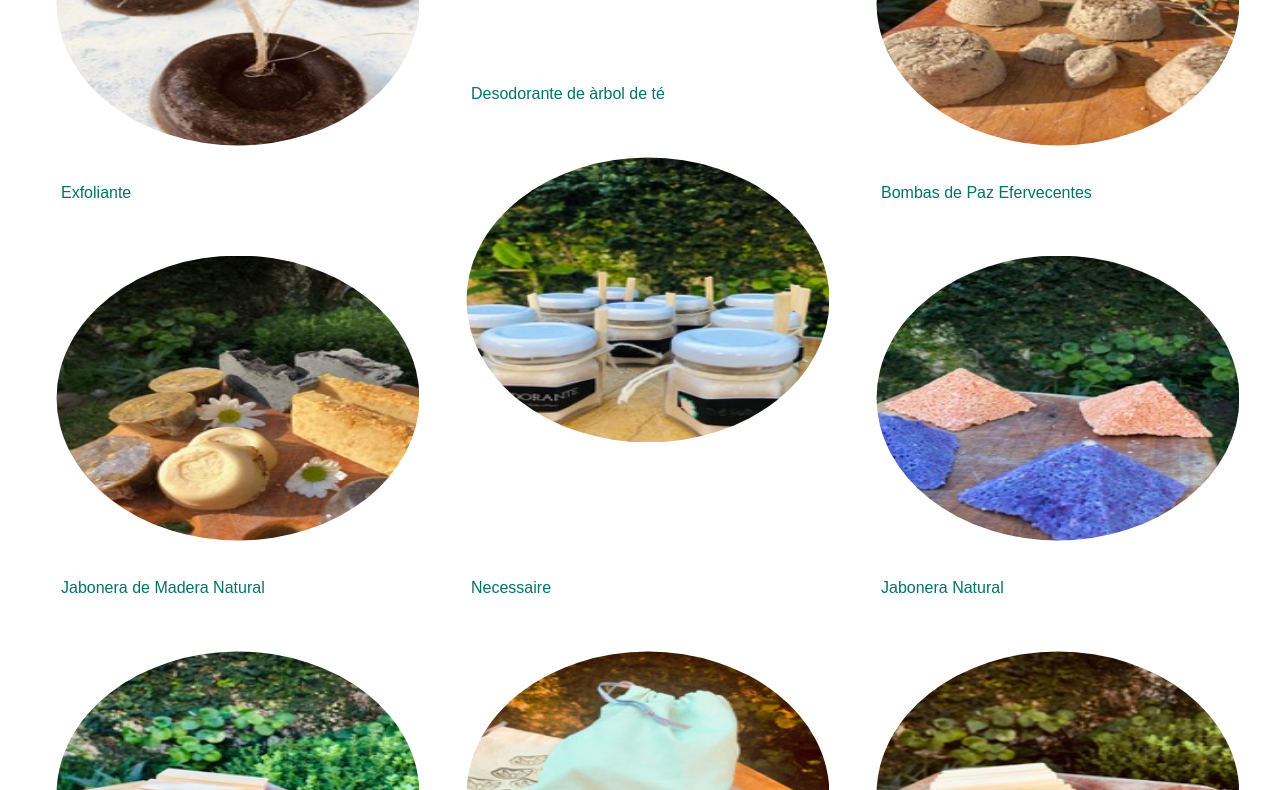
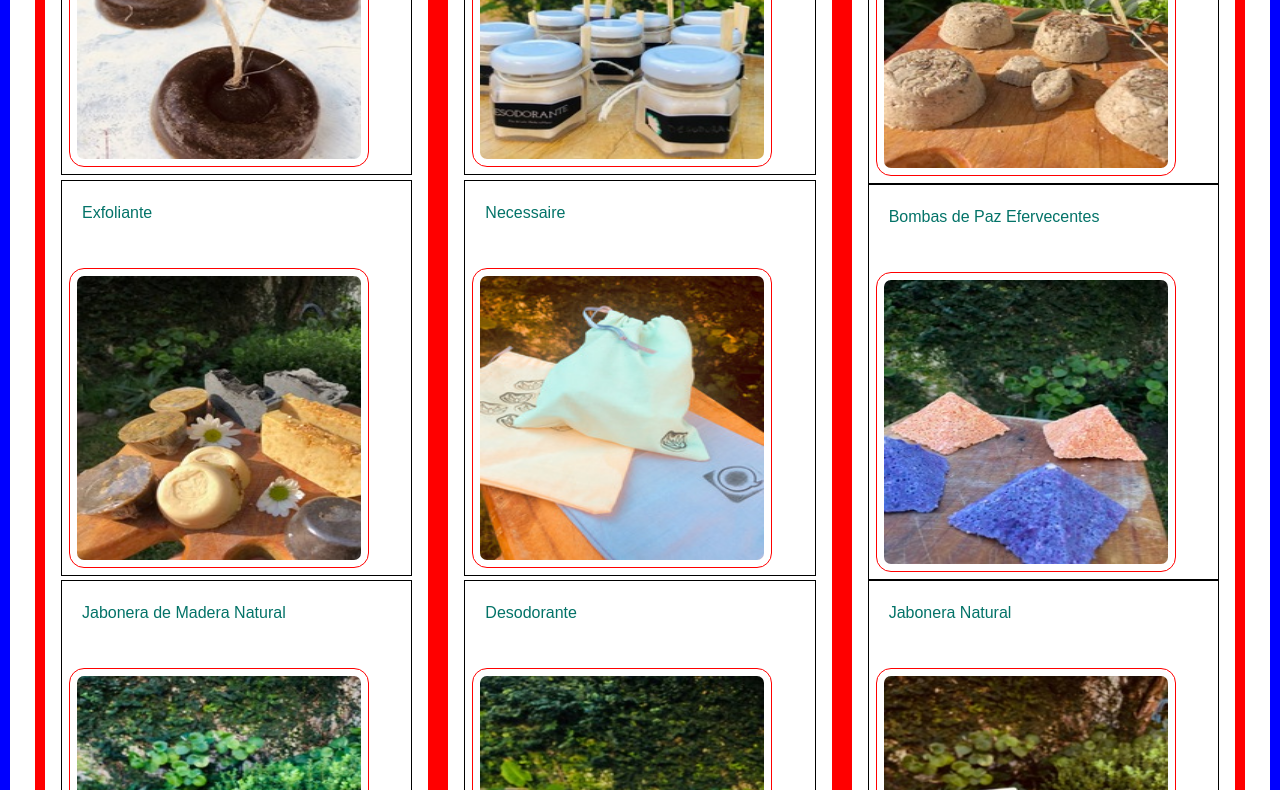
Before and after one commit to Lusurace/miproyectocoder, a website: page producto.html in a window 1280 px wide. Shown: the part 2010-2800 px from the top of the page. Drawn offline with nearby package versions, Linux system fonts and the light colour scheme.

Commit message:
responsivo

```diff
--- a/producto.html
+++ b/producto.html
@@ -71,7 +71,7 @@
                     <span class="sr-only">Next</span>
                 </a>
             </div>
-            <em class="p1">Despachamos los dias jueves y viernes</em>
+            <p class="p1">Despachamos los dias jueves y viernes</p>
         </header>
         <h1 class="animate__animated animate__bounceInLeft">¿Qué podes encontrar en Flor de Loto?</h1>
 
@@ -123,6 +123,10 @@
                 <div class="nieto">
                     <p class="p">Necessaire</p>
                     <img class="productos" src="img/portatutti.jpg" alt="imagen">
+                </div>
+                 <div class="nieto">
+                    <p class="p">Desodorante</p>
+                    <img class="productos" src="img/desodorante.jpg" alt="imagen">
                 </div>
             </div>
 
--- a/scss/style.scss
+++ b/scss/style.scss
@@ -102,18 +102,14 @@ select{
 }
 
 .banner {
-  width: 100%;
-  display: inline-block;
-  align-content: center;
-  margin: 0;
+  text-align: center;
 }
+
 
 .index {
   width: 300px;
   height: 300px;
   justify-content: center;
-  align-items: stretch;
-  align-content: space-around;
   margin: 2%;
   padding: 2%;
 }
@@ -123,8 +119,6 @@ select{
   width: 300px;
   padding: 20px;
   justify-content: center;
-  align-items: stretch;
-  align-content: space-around;
   margin: 2%;
   padding: 2%;
 }
@@ -188,20 +182,26 @@ select{
   display: grid;
   grid-template-columns: repeat(3, 1fr);
   justify-content: center;
-  padding: 50px 25px;
+  padding: 10px 10px;
+  border: 10px solid blue;
 }
 
 .hijo{
   display: flex;
   flex-direction: column;
   padding: 1rem;
-  text-align: center;
   justify-content: space-between;
+  border: 10px solid red;
 }
 
 .hijo img {
-  border-radius: 50%;
-  width: 100%;
+  border: 1px solid red;
+  border-radius: 5%;
+}
+
+.nieto{
+  display: block;
+  border: 1px solid black;
 }
 
  /*Id*/
@@ -219,21 +219,41 @@ select{
   overflow: visible;
 }
 
-
-//  (media tablet)
-
-@media (min-width: 768px){
+/*  (media tablet)
+*/
+@media (min-width: 768px) {
   .responsive, footer {
     min-width: 768px;
     padding: 0 5%;
   }
 
-  footer iframe{
+  footer iframe {
     width: 60%;
     height: 60%;
   }
+
+  .padre {
+    display: grid;
+    grid-template-columns: repeat(3, 1fr);
+    justify-content: center;
+    padding: 10% 2%;
+  }
+
+  .hijo {
+    display: flex;
+    flex-direction: column;
+    padding: 5%;
+    justify-content: space-between;
+  }
+
+  .hijo img {
+    border-radius: 5%;
+  }
 }
-//  (media mobileL)
+
+
+
+/*  (media mobileL) */
 @media (min-width: 425px){
   .responsive, footer {
     min-width: 425px;
@@ -245,11 +265,27 @@ select{
     height: 80%;
   }
 
-  padre1{
+  .padre {
+    display: grid;
+    grid-template-columns: repeat(1, 1fr);
+    justify-content: center;
+    padding: 50px 25px;
+  }
 
+  .hijo {
+    display: flex;
+    flex-direction: column;
+    padding: 1rem;
+    justify-content: space-between;
+  }
+
+  .hijo img {
+    border-radius: 5%;
   }
 }
-//  (media mobileM)
+
+
+/*  (media mobileM) */
 @media (min-width: 375px){
   .responsive, footer {
     min-width: 375px;
@@ -259,9 +295,27 @@ select{
     width: 100%;
     height: 100%;
   }
+
+  .padre {
+    display: grid;
+    grid-template-columns: repeat(1, 1fr);
+    justify-content: center;
+    padding: 50px 25px;
+  }
+
+  .hijo{
+    display: flex;
+    flex-direction: column;
+    padding: 1rem;
+    justify-content: space-between;
+  }
+
+  .hijo img {
+    border-radius: 5%;
+  }
 }
 
-//  (media mobileS)
+/*  (media mobileS) */
 @media (min-width: 320px){
   .responsive, footer {
     min-width: 320px;
@@ -272,4 +326,22 @@ select{
     width: 100%;
     height: 100%;
   }
+  .padre {
+    display: grid;
+    grid-template-columns: repeat(3, 1fr);
+    justify-content: center;
+    padding: 10px 25px;
+  }
+
+  .hijo{
+    display: flex;
+    flex-direction: column;
+    padding: 1rem;
+    justify-content: space-between;
+  }
+
+  .hijo img {
+    border-radius: 5%;
+  }
+
 }
```
Also changed, not shown: blog.html (+1 -1 lines), contacto.html (+3 -3 lines), index.html (+1 -1 lines), nosotros.html (+5 -9 lines), css/style.css, img/nosotros.png (added).
